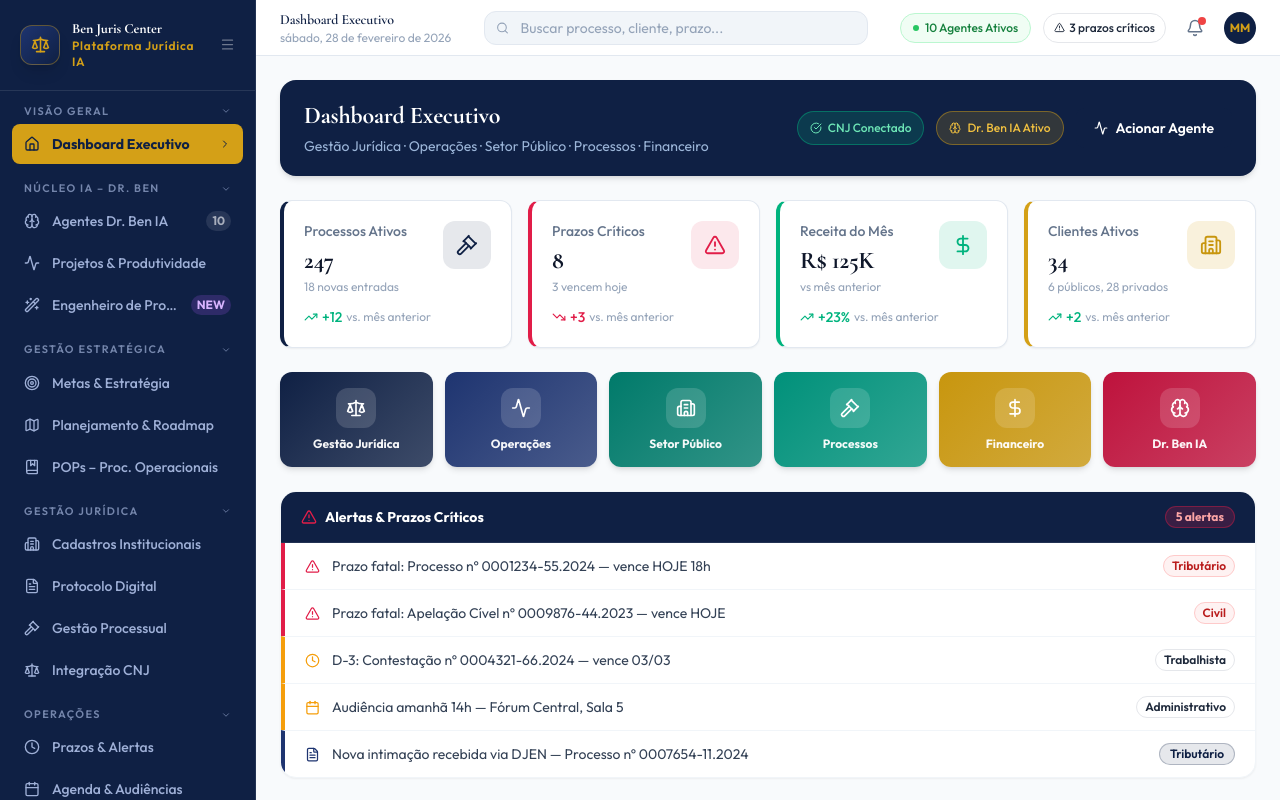
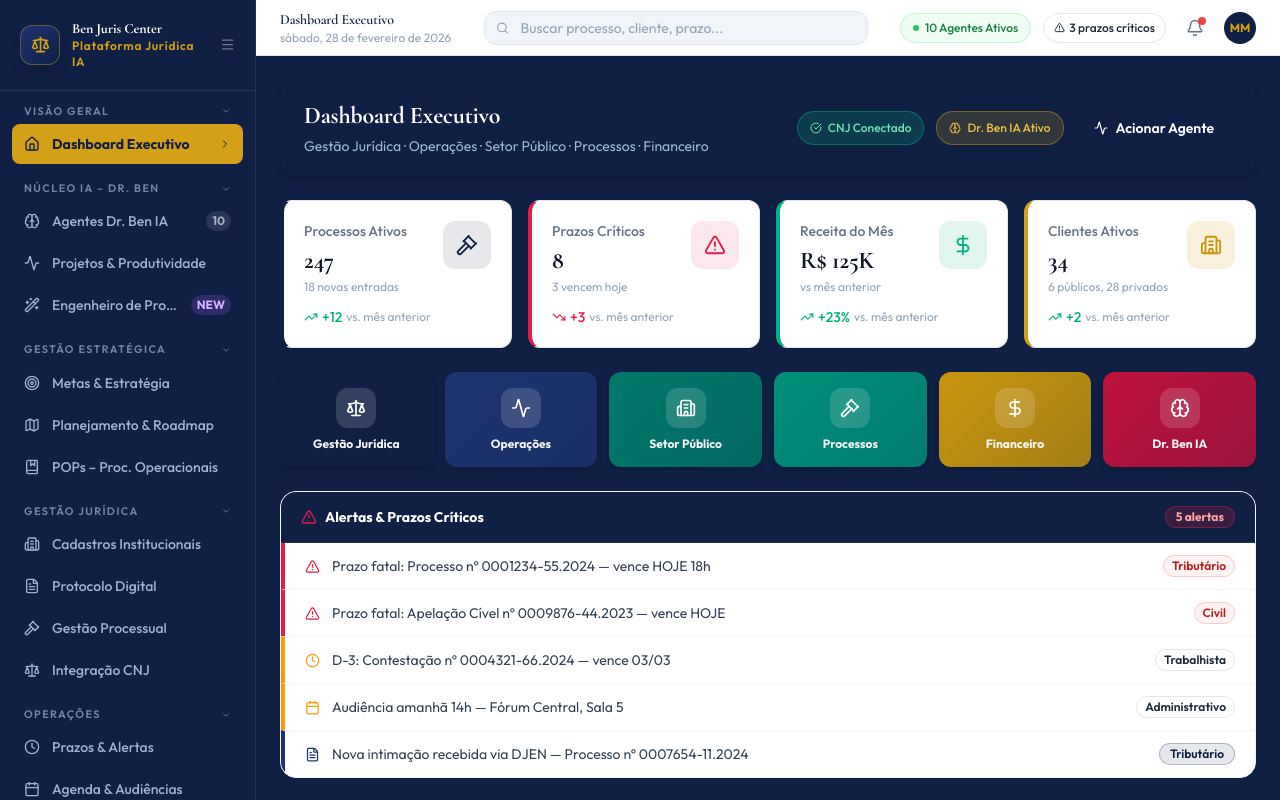
Before and after one commit to mauromoncao/ben-juris-center, a React (Vite) app: page / in a window 1280 px wide. Shown: the top 800 px of the page. Built offline with nearby package versions, Linux system fonts and the light colour scheme.

Commit message:
fix(layout): fundo geral navy #0f2044 igual à sidebar, removido bg-slate-50 morto

```diff
--- a/src/App.tsx
+++ b/src/App.tsx
@@ -287,11 +287,11 @@ function TopBar({ collapsed }: { collapsed: boolean }) {
 function Layout({ children }: { children: React.ReactNode }) {
   const [collapsed, setCollapsed] = useState(false);
   return (
-    <div className="min-h-screen bg-slate-50">
+    <div className="min-h-screen" style={{ background: '#0f2044' }}>
       <Sidebar collapsed={collapsed} onToggle={() => setCollapsed(!collapsed)} />
       <TopBar collapsed={collapsed} />
-      <main className="pt-14 min-h-screen bg-slate-50 transition-all duration-300"
-        style={{ marginLeft: collapsed ? '64px' : '256px' }}>
+      <main className="pt-14 min-h-screen transition-all duration-300"
+        style={{ background: '#0f2044', marginLeft: collapsed ? '64px' : '256px' }}>
         <div className="p-6">
           {children}
         </div>
```
